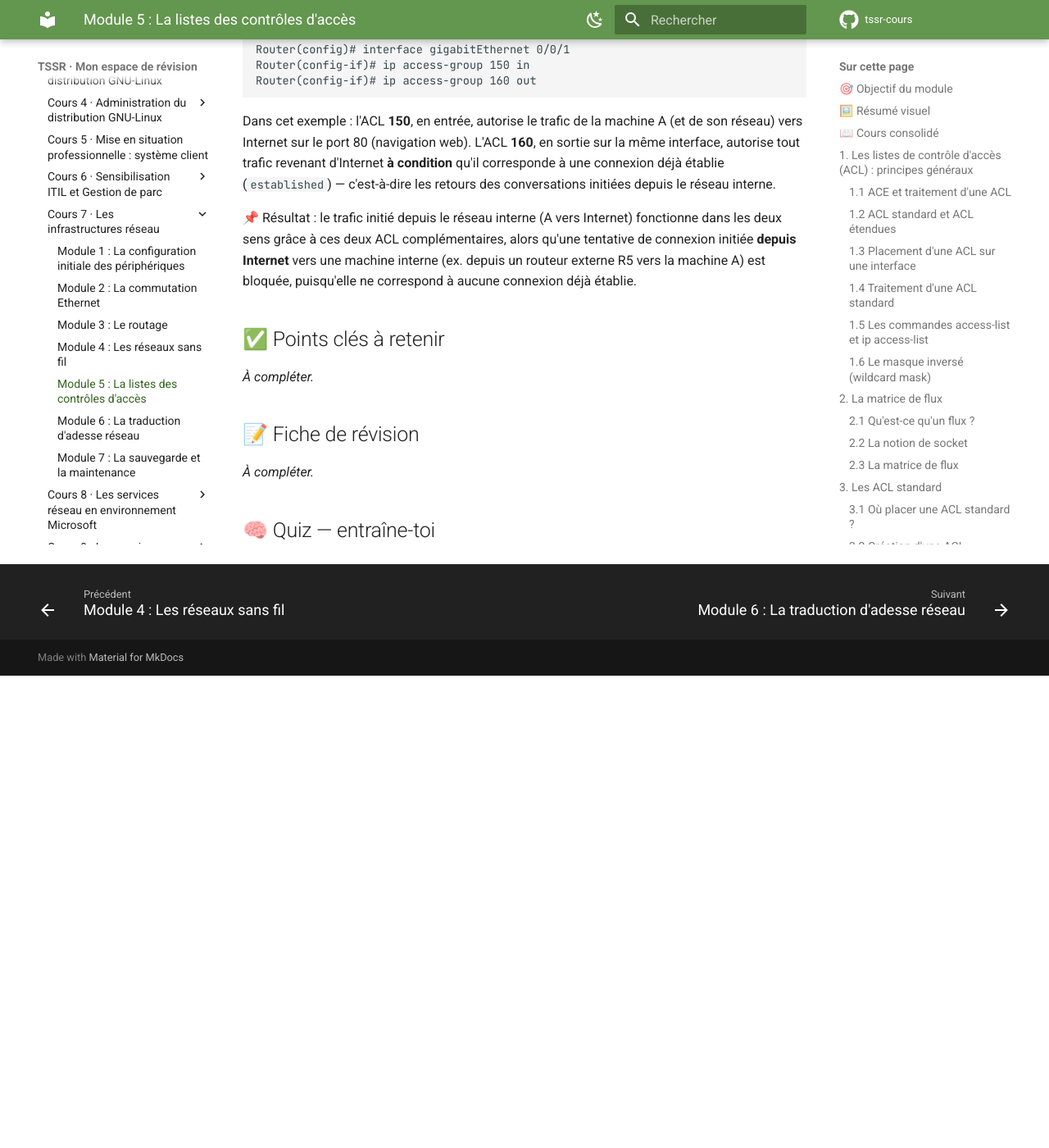
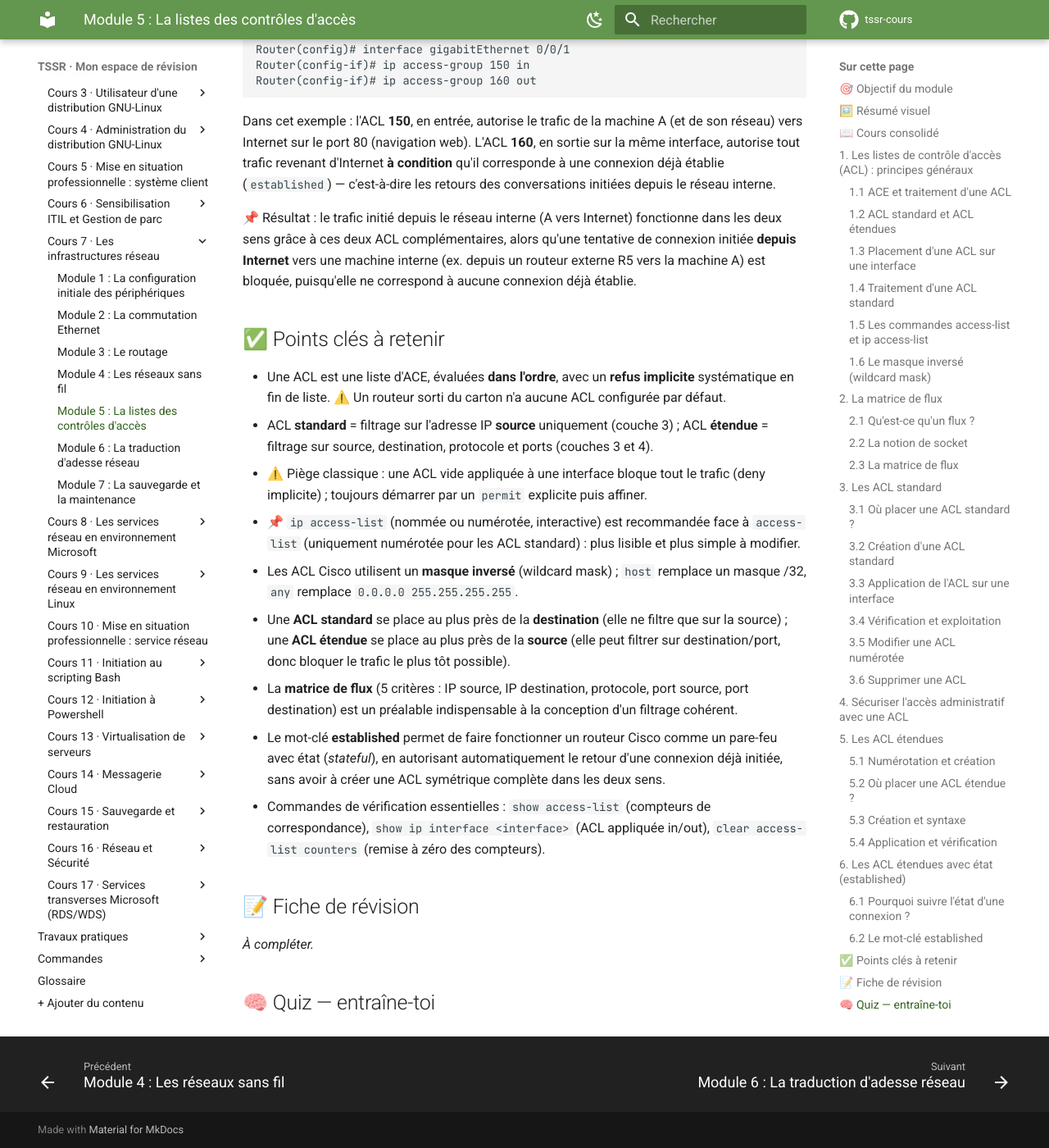
Before and after one commit to Kass-19/tssr-cours, an MkDocs documentation site: the page built from docs/cours/cours-07-les-infrastructures-reseau/module-5-la-listes-des-controles-d-acces/index.md, in a window 1280 px wide and 1400 px high, scrolled down 7860 px. Shown: the whole window at 82% size. Built offline with MkDocs 1.6.1 and Material for MkDocs 9.7.7, drawn with Linux system fonts in a browser that asks for light colours; comment, search, counter and statistics services are not loaded; before the commit the page ends 8684 px from its top, so only the background shows below that.

Commit message:
Enhance ACL section with key points and details
Added key points about Access Control Lists (ACLs) including their types, configuration, and verification commands.

```diff
--- a/docs/cours/cours-07-les-infrastructures-reseau/module-5-la-listes-des-controles-d-acces/index.md
+++ b/docs/cours/cours-07-les-infrastructures-reseau/module-5-la-listes-des-controles-d-acces/index.md
@@ -262,7 +262,15 @@ Dans cet exemple : l'ACL **150**, en entrée, autorise le trafic de la machine A
 
 ## ✅ Points clés à retenir
 
-_À compléter._
+- Une ACL est une liste d'ACE, évaluées **dans l'ordre**, avec un **refus implicite** systématique en fin de liste. ⚠️ Un routeur sorti du carton n'a aucune ACL configurée par défaut.
+- ACL **standard** = filtrage sur l'adresse IP **source** uniquement (couche 3) ; ACL **étendue** = filtrage sur source, destination, protocole et ports (couches 3 et 4).
+- ⚠️ Piège classique : une ACL vide appliquée à une interface bloque tout le trafic (deny implicite) ; toujours démarrer par un `permit` explicite puis affiner.
+- 📌 `ip access-list` (nommée ou numérotée, interactive) est recommandée face à `access-list` (uniquement numérotée pour les ACL standard) : plus lisible et plus simple à modifier.
+- Les ACL Cisco utilisent un **masque inversé** (wildcard mask) ; `host` remplace un masque /32, `any` remplace `0.0.0.0 255.255.255.255`.
+- Une **ACL standard** se place au plus près de la **destination** (elle ne filtre que sur la source) ; une **ACL étendue** se place au plus près de la **source** (elle peut filtrer sur destination/port, donc bloquer le trafic le plus tôt possible).
+- La **matrice de flux** (5 critères : IP source, IP destination, protocole, port source, port destination) est un préalable indispensable à la conception d'un filtrage cohérent.
+- Le mot-clé **established** permet de faire fonctionner un routeur Cisco comme un pare-feu avec état (*stateful*), en autorisant automatiquement le retour d'une connexion déjà initiée, sans avoir à créer une ACL symétrique complète dans les deux sens.
+- Commandes de vérification essentielles : `show access-list` (compteurs de correspondance), `show ip interface <interface>` (ACL appliquée in/out), `clear access-list counters` (remise à zéro des compteurs).
 
 ## 📝 Fiche de révision
 
```
